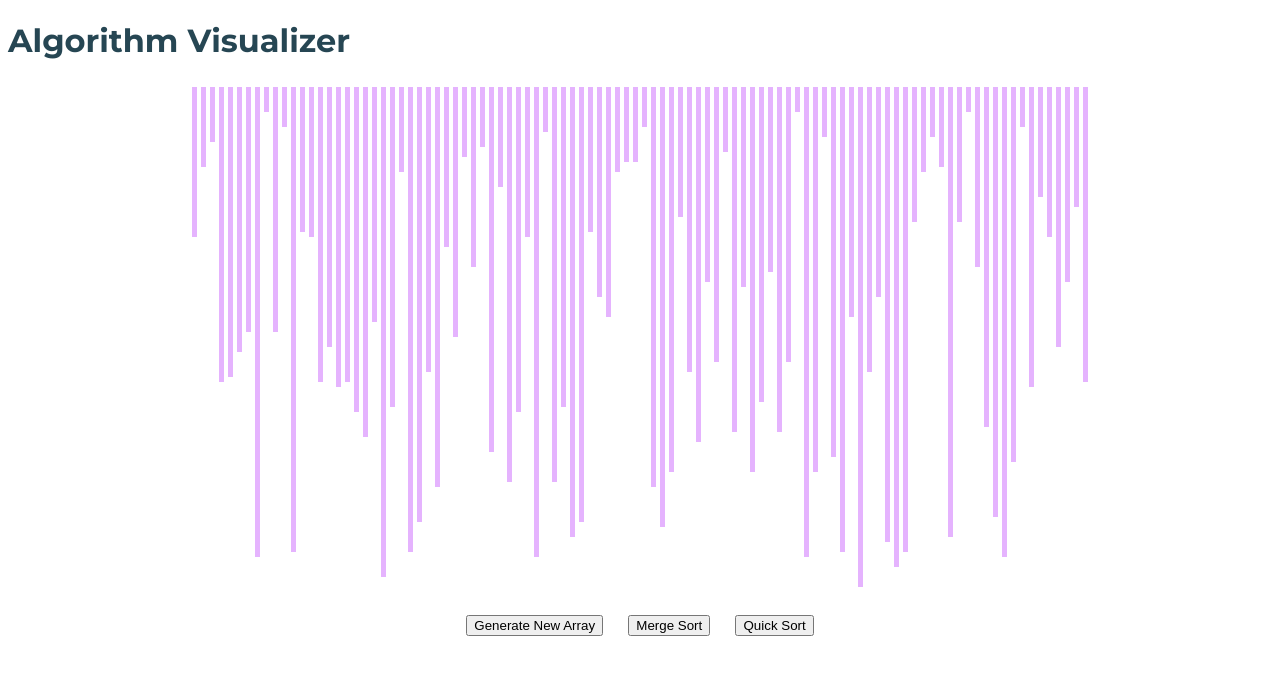
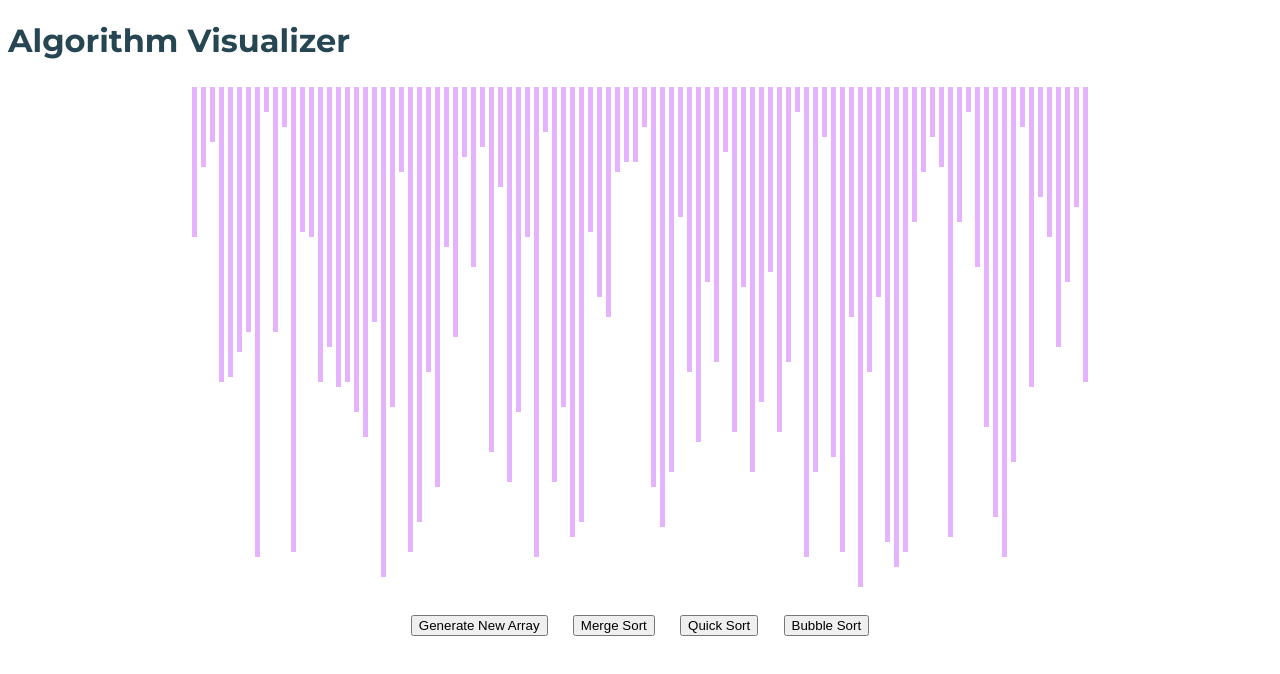
Before and after one commit to dreadwing5/algorithm-visualizer, a React (Create React App) app: page / in a window 1280 px wide. Shown: the top 674 px of the page. Built offline with nearby package versions, Linux system fonts and the light colour scheme.

Commit message:
Add Bubble Sort Animation

```diff
--- a/src/algorithms/bubbleSort.js
+++ b/src/algorithms/bubbleSort.js
@@ -5,23 +5,24 @@ const bubbleSortHelper = (array) => {
     let flag = 0;
     for (let j = 0; j < array.length - 1 - i; j++) {
       if (array[j] > array[j + 1]) {
-        animation.push(i, j, null, null);
+        animation.push([j, j + 1, null, null]);
         [array[j], array[j + 1]] = [array[j + 1], array[j]];
-        animation.push(i, j, [...array], null);
+        animation.push([j, j + 1, [...array], null]);
         flag = 1;
       }
-      if (flag === 0) return;
     }
+    if (flag === 0) return;
   }
 };
 
 const bubbleSort = (mainArray) => {
+  animation = [];
   const helperArray = [...mainArray];
   bubbleSortHelper(helperArray);
   for (let i = 0; i < helperArray.length; i++) {
-    animation.push(null, null, null, i);
+    animation.push([null, null, null, i]);
   }
-
+  console.log(helperArray);
   return animation;
 };
 
--- a/src/components/SortingVisualizer/SortingVisualizer.js
+++ b/src/components/SortingVisualizer/SortingVisualizer.js
@@ -1,6 +1,7 @@
 import React, { useState, useEffect } from "react";
 import mergeSort from "../../algorithms/mergeSort";
 import quickSort from "../../algorithms/quickSort";
+import bubbleSort from "../../algorithms/bubbleSort";
 
 import ArrayBlocks from "../ArrayBlocks/ArrayBlocks";
 import "./SortingVisualizer.css";
@@ -77,6 +78,10 @@ const SortingVisualizer = () => {
         sortAnimation(quickSort(array));
         break;
 
+      case "bubbleSort":
+        sortAnimation(bubbleSort(array));
+        break;
+
       default:
         break;
     }
@@ -94,6 +99,7 @@ const SortingVisualizer = () => {
         <button onClick={() => resetArray(len)}>Generate New Array</button>
         <button onClick={() => handleSort("mergeSort")}>Merge Sort</button>
         <button onClick={() => handleSort("quickSort")}>Quick Sort</button>
+        <button onClick={() => handleSort("bubbleSort")}>Bubble Sort</button>
       </div>
     </div>
   );
```
